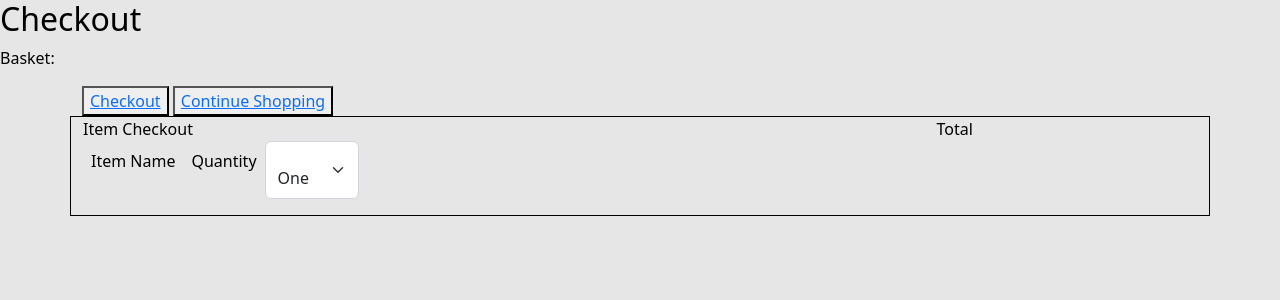
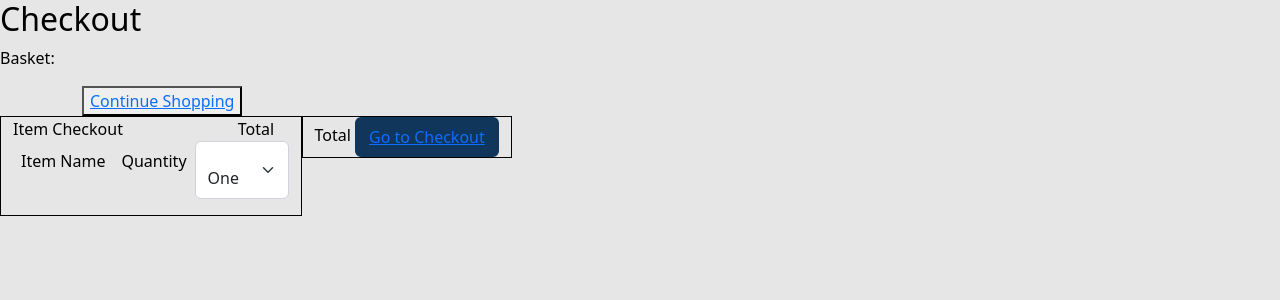
Before and after one commit to georeeve/group13-frontend, a Flask app: page /basket/ in a window 1280 px wide. Shown: the top 300 px of the page. Run offline with Flask 2, Linux system fonts and the light colour scheme.

Commit message:
seperated basket components

```diff
--- /dev/null
+++ b/static/basket.css
@@ -0,0 +1,4 @@
+@import url("style.css");
+@import url("styles/header.css");
+
+@import url("styles/footer.css");
--- a/templates/basket.html
+++ b/templates/basket.html
@@ -1,34 +1,36 @@
 <!DOCTYPE html>
 <html lang="en">
   <head>
-    <meta charset="UTF-8">
-    <meta http-equiv="X-UA-Compatible" content="IE=edge">
-    <meta name="viewport" content="width=device-width, initial-scale=1.0">
-    <link rel="stylesheet" href="https://cdn.jsdelivr.net/npm/bootstrap@5.2.2/dist/css/bootstrap.min.css" >
+    <meta charset="UTF-8" />
+    <meta http-equiv="X-UA-Compatible" content="IE=edge" />
+    <meta name="viewport" content="width=device-width, initial-scale=1.0" />
     <link
       rel="stylesheet"
-      href="{{ url_for('static',filename='style.css') }}"
+      href="https://cdn.jsdelivr.net/npm/bootstrap@5.2.2/dist/css/bootstrap.min.css"
+    />
+    <link
+      rel="stylesheet"
+      href="{{ url_for('static',filename='basket.css') }}"
     />
     <title>Admin Page</title>
   </head>
   <body>
+    <!-- HEADER -->
     <div>
-    <form action='/basketlanding' method ='POST'>
       <h2>Checkout <span class="Banner"></span></h2>
       <p>Basket:</p>
       <div class="container">
-    <button type="button"  class="Checkout"><a href="{{url_for('home.getItems')}}">Checkout</a></button>
-    <button type="button" class="Continue Shopping"> <a href="{{url_for('home.getItems')}}">Continue Shopping</a></button>
+        <button type="button" class="Continue Shopping">
+          <a href="{{url_for('home.getItems')}}">Continue Shopping</a>
+        </button>
       </div>
     </div>
-    <div class="container test" >
+    <div class="d-flex">
+      <main>
+        <div class="container test">
           <div class="row">
-          <div class="col-9">
-            Item Checkout
-          </div>
-          <div class="col">
-            Total
-          </div>
+            <div class="col-9">Item Checkout</div>
+            <div class="col">Total</div>
           </div>
           <div class="d-flex flex-row bd-highlight mb-3">
             <div class="p-2 bd-highlight">Item Name</div>
@@ -43,5 +45,8 @@
             </div>
           </div>
         </div>
+      </main>
+      {% include 'components/basket-total.html'%}
+    </div>
   </body>
 </html>
--- /dev/null
+++ b/templates/components/basket-total.html
@@ -0,0 +1,20 @@
+<aside>
+  <div class="container-sm test">
+    Total
+    <!-- sub total row
+            subtotal
+            price
+        -->
+    <!-- delivery row
+            delivery
+            price
+        -->
+    <!-- final total row
+            total
+            final prica
+        -->
+    <button type="button" class="btn btn__main">
+      <a href="{{url_for('home.getItems')}}">Go to Checkout</a>
+    </button>
+  </div>
+</aside>
```
Also changed, not shown: README.md. Lines whose indentation alone changed are shown as unchanged.
